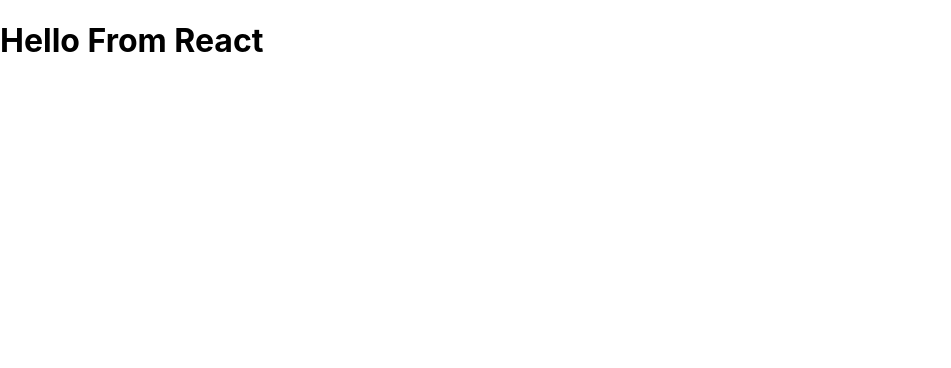
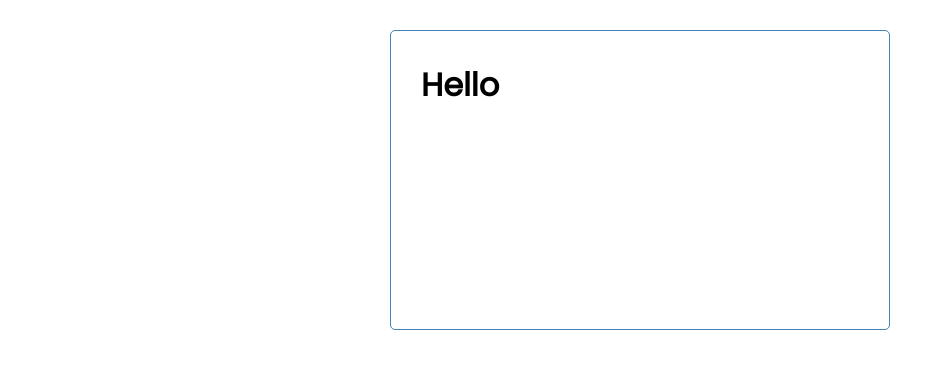
Before and after one commit to Mridul2820/task-tracker, a React (Create React App) app: page / in a window 1280 px wide. Shown: the top 368 px of the page, without its empty margins (0-951 px from the left). Built offline with nearby package versions, Linux system fonts and the light colour scheme.

Commit message:
css part of the app

```diff
--- a/src/App.js
+++ b/src/App.js
@@ -1,8 +1,9 @@
+import Header from './components/Header'
 
 function App() {
     return (
-        <div className="App">
-            <h1>Hello From React</h1>
+        <div className="container">
+            <Header title='Hello'/>
         </div>
     );
 }
--- /dev/null
+++ b/src/components/Header.js
@@ -0,0 +1,9 @@
+const Header = ({ title }) => {
+    return (
+        <header>
+            <h1>{title}</h1>
+        </header>
+    )
+}
+
+export default Header
--- a/src/index.css
+++ b/src/index.css
@@ -1,13 +1,112 @@
-body {
-  margin: 0;
-  font-family: -apple-system, BlinkMacSystemFont, 'Segoe UI', 'Roboto', 'Oxygen',
-    'Ubuntu', 'Cantarell', 'Fira Sans', 'Droid Sans', 'Helvetica Neue',
-    sans-serif;
-  -webkit-font-smoothing: antialiased;
-  -moz-osx-font-smoothing: grayscale;
+@import url('https://fonts.googleapis.com/css2?family=Poppins:wght@300;400&display=swap');
+
+* {
+    box-sizing: border-box;
+    margin: 0;
+    padding: 0;
 }
 
-code {
-  font-family: source-code-pro, Menlo, Monaco, Consolas, 'Courier New',
-    monospace;
+body {
+    font-family: 'Poppins', sans-serif;
 }
+
+.container {
+    max-width: 500px;
+    margin: 30px auto;
+    overflow: auto;
+    min-height: 300px;
+    border: 1px solid steelblue;
+    padding: 30px;
+    border-radius: 5px;
+}
+
+.header {
+    display: flex;
+    justify-content: space-between;
+    align-items: center;
+    margin-bottom: 20px;
+}
+
+.btn {
+    display: inline-block;
+    background: #000;
+    color: #fff;
+    border: none;
+    padding: 10px 20px;
+    margin: 5px;
+    border-radius: 5px;
+    cursor: pointer;
+    text-decoration: none;
+    font-size: 15px;
+    font-family: inherit;
+}
+
+.btn:focus {
+    outline: none;
+}
+
+.btn:active {
+     transform: scale(0.98);
+}
+
+.btn-block {
+    display: block;
+    width: 100%;
+}
+
+.task {
+    background: #f4f4f4;
+    margin: 5px;
+    padding: 10px 20px;
+    cursor: pointer;
+}
+
+.task.reminder {
+    border-left: 5px solid green;
+}
+
+.task h3 {
+    display: flex;
+    align-items: center;
+    justify-content: space-between;
+}
+
+.add-form {
+     margin-bottom: 40px;
+}
+
+.form-control {
+     margin: 20px 0;
+}
+
+.form-control label {
+    display: block;
+}
+
+.form-control input {
+    width: 100%;
+    height: 40px;
+    margin: 5px;
+    padding: 3px 7px;
+    font-size: 17px;
+}
+
+.form-control-check {
+    display: flex;
+    align-items: center;
+    justify-content: space-between;
+}
+
+.form-control-check label {
+    flex: 1;
+}
+
+.form-control-check input {
+    flex: 2;
+    height: 20px;
+}
+
+footer {
+    margin-top: 30px;
+    text-align: center;
+}
```
Also changed, not shown: 1 other file (tests, documents, lock files or other folders).
